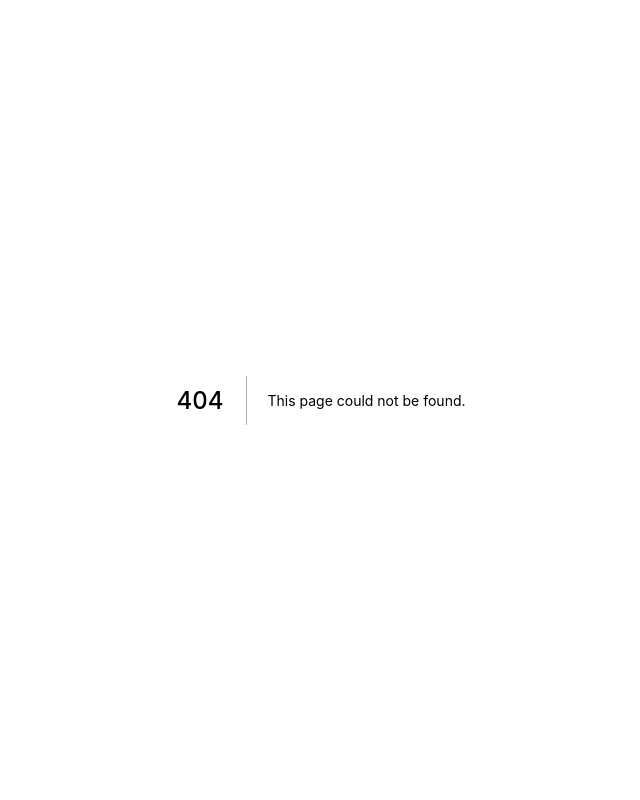
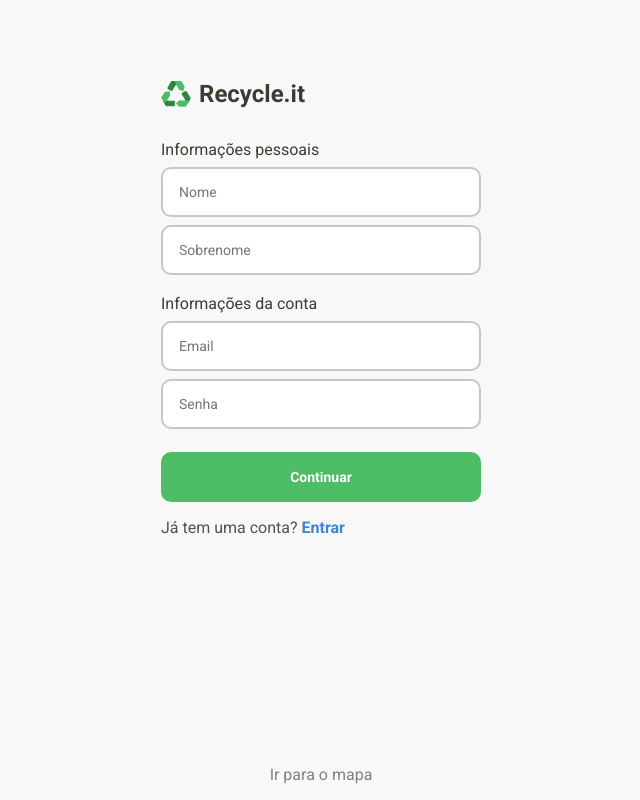
Before and after one commit to gjoao11/recycleit, a Next.js app: page /signup in a window 1280 px wide. Before the commit this address had no page. Shown: the whole page, without its empty margins (319-959 px from the left). Built offline with nearby package versions, Linux system fonts and the light colour scheme.

Commit message:
Add sign in and sign up pages

```diff
--- /dev/null
+++ b/src/components/Input/Input.module.scss
@@ -0,0 +1,9 @@
+.inputContainer {
+  height: 3.125rem;
+  border: 2px solid var(--gray-line);
+  border-radius: 10px;
+
+  background-color: var(--white);
+  text-indent: 1rem;
+  font-size: 0.875rem;
+}
--- /dev/null
+++ b/src/components/Input/index.tsx
@@ -0,0 +1,12 @@
+import { InputHTMLAttributes } from 'react';
+
+import styles from './Input.module.scss';
+
+export function Input(props: InputHTMLAttributes<HTMLInputElement>) {
+  return (
+    <input
+      className={styles.inputContainer}
+      {...props}
+    />
+  )
+}
--- /dev/null
+++ b/src/components/OpacityButton/OpacityButton.module.scss
@@ -0,0 +1,17 @@
+.opacityButtonContainer {
+  height: 3.125rem;
+  padding: 0 2rem;
+  border: 0;
+  border-radius: 10px;
+
+  background-color: var(--green);
+  color: var(--white);
+  font-weight: 700;
+  font-size: 0.875rem;
+
+  transition: filter 0.2s;
+
+  &:hover {
+    filter: brightness(0.9);
+  }
+}
--- /dev/null
+++ b/src/components/OpacityButton/index.tsx
@@ -0,0 +1,12 @@
+import { ButtonHTMLAttributes } from 'react';
+
+import styles from './OpacityButton.module.scss';
+
+export function OpacityButton(props: ButtonHTMLAttributes<HTMLButtonElement>) {
+  return (
+    <button
+      className={styles.opacityButtonContainer}
+      {...props}
+    />
+  )
+}
--- /dev/null
+++ b/src/pages/signup.tsx
@@ -0,0 +1,77 @@
+import { useState } from 'react';
+import Head from 'next/head';
+import Image from 'next/image';
+import Link from 'next/link';
+
+import { Input } from '../components/Input';
+import { OpacityButton } from '../components/OpacityButton';
+
+import styles from '../styles/SignIn.module.scss';
+
+export default function SignUp() {
+  const [name, setName] = useState('');
+  const [lastName, setLastName] = useState('');
+  const [email, setEmail] = useState('');
+  const [password, setPassword] = useState('');
+
+  return (
+    <div className={styles.signInPage}>
+      <Head>Criar uma conta | Recycle.it</Head>
+
+      <div className={styles.signInContainer}>
+        <span className={styles.logo}>
+          <Image src="/recycleit.svg" alt="Recycle.it" width="30" height="26" />
+          <span>Recycle.it</span>
+        </span>
+
+        <form>
+          <fieldset>
+            <span>Informações pessoais</span>
+            <Input
+              type="text"
+              placeholder="Nome"
+              required
+              onChange={event => setName(event.target.value)}
+              value={name}
+            />
+            <Input
+              type="text"
+              placeholder="Sobrenome"
+              required
+              onChange={event => setLastName(event.target.value)}
+              value={lastName}
+            />
+          </fieldset>
+
+          <fieldset>
+            <span>Informações da conta</span>
+            <Input
+              type="email"
+              placeholder="Email"
+              required
+              onChange={event => setEmail(event.target.value)}
+              value={email}
+            />
+            <Input
+              type="password"
+              placeholder="Senha"
+              required
+              onChange={event => setPassword(event.target.value)}
+              value={password}
+            />
+          </fieldset>
+
+          <OpacityButton>
+            Continuar
+          </OpacityButton>
+        </form>
+
+        <span>Já tem uma conta? <Link href="/signin"><a>Entrar</a></Link></span>
+      </div>
+
+      <div className={styles.otherLinks}>
+        <Link href="/"><a>Ir para o mapa</a></Link>
+      </div>
+    </div>
+  )
+}
--- /dev/null
+++ b/src/styles/SignIn.module.scss
@@ -0,0 +1,88 @@
+.signInPage {
+  min-height: 100vh;
+  max-width: 320px;
+  margin: 0vh auto;
+  padding: 10vh 0 2vh;
+
+  display: flex;
+  flex-direction: column;
+  justify-content: space-between;
+
+  .logo {
+    display: flex;
+    align-items: center;
+    gap: 0.5rem;
+
+    img {
+      width: 30px;
+      height: 26px;
+    }
+
+    span {
+      color: var(--title);
+      font-size: 1.5rem;
+      font-weight: 700;
+    }
+  }
+
+  form {
+    display: flex;
+    flex-direction: column;
+    gap: 1.2rem;
+
+    margin-top: 2rem;
+    margin-bottom: 1rem;
+
+    h1 {
+      color: var(--title);
+      font-size: 1.25rem;
+    }
+
+    fieldset {
+      display: flex;
+      flex-direction: column;
+      gap: 0.5rem;
+
+      border: 0;
+
+      span {
+        color: var(--title);
+      }
+    }
+
+    button {
+      width: 100%;
+      margin-top: 0.25rem;
+    }
+  }
+
+  .signInContainer {
+    & > span {
+      color: var(--text);
+
+      a {
+        color: var(--blue);
+        font-weight: 700;
+
+        &:hover {
+          text-decoration: underline;
+        }
+      }
+    }
+  }
+
+  .otherLinks {
+    display: flex;
+    justify-content: center;
+    align-items: center;
+
+    a {
+      color: var(--placeholder);
+      font-weight: 400;
+
+      &:hover {
+        text-decoration: underline;
+      }
+    }
+  }
+}
--- a/styles/globals.scss
+++ b/src/styles/globals.scss
@@ -23,3 +23,21 @@ a {
   color: inherit;
   text-decoration: none;
 }
+
+:root {
+  --white: #fff;
+  --background: #f8f8f8;
+
+  --title: #3b3c33;
+  --text: #525252;
+
+  --light-text: #a3a49d;
+
+  --placeholder: #818181;
+  --gray-line: #c7c7c7;
+  --image-input: #ededed;
+
+  --green: #4cbd65;
+  --blue: #3d85d9;
+  --red: #fa4f4f;
+}
```
Also changed, not shown: src/pages/signin.tsx (added, +60 -0 lines), public/recycleit.svg (added), src/pages/_app.tsx (renamed from pages/_app.tsx), src/pages/_document.tsx (renamed from pages/_document.tsx), src/pages/index.tsx (renamed from pages/index.tsx), src/styles/Home.module.scss (added).
